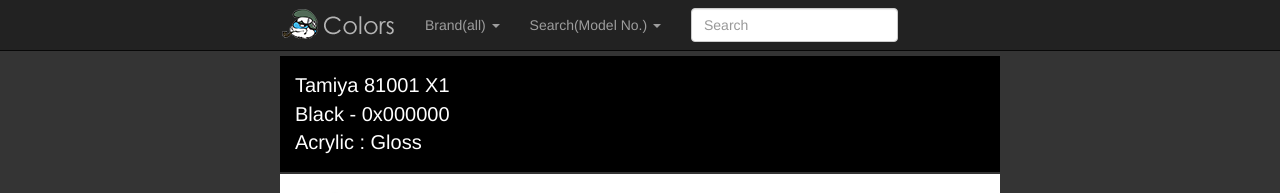
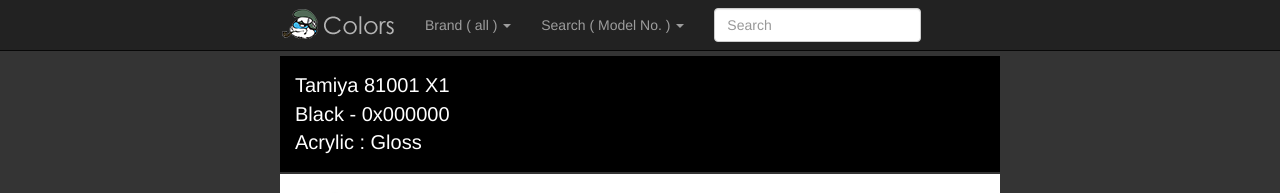
Before and after one commit to JoHwanghee/papas-colors, a Jekyll site: the page built from index.html, in a window 1280 px wide. Shown: the top 193 px of the page. Built offline with Jekyll 4.4.1, drawn with Linux system fonts in a browser that asks for light colours; nearby versions of some CDN libraries; the list of posts is cut into pages by our own code.

Commit message:
fix enter

```diff
--- a/_layouts/default.html
+++ b/_layouts/default.html
@@ -12,7 +12,7 @@
             <ul class="nav navbar-nav">
               <li><img src="{{ site.baseurl }}public/logo.png" style="margin:7px 10px 0 0;"/></li>
               <li class="dropdown">
-                <a href="#" class="dropdown-toggle" data-toggle="dropdown" role="button" aria-expanded="false"><span id="brandLebel">Brand(all)</span> <span class="caret"></span></a>
+                <a href="#" class="dropdown-toggle" data-toggle="dropdown" role="button" aria-expanded="false"><span id="brandLebel">Brand ( all )</span> <span class="caret"></span></a>
                 <ul class="dropdown-menu" role="menu">
                   <li><a href="#" onclick="changeBrand('all');return false;">all</a></li>
                   <li><a href="#" onclick="changeBrand('Tamiya');return false;">Tamiya</a></li>
@@ -23,7 +23,7 @@
                 </ul>
               </li>
               <li class="dropdown">
-                <a href="#" class="dropdown-toggle" data-toggle="dropdown" role="button" aria-expanded="false"><span id="searchLabel">Search(Model No.)</span> <span class="caret"></span></a>
+                <a href="#" class="dropdown-toggle" data-toggle="dropdown" role="button" aria-expanded="false"><span id="searchLabel">Search ( Model No. )</span> <span class="caret"></span></a>
                 <ul class="dropdown-menu" role="menu">
                   <li><a href="#" onclick="changeSearchType('NO');return false;">Model No.</a></li>
                   <li><a href="#" onclick="changeSearchType('NM');return false;">Color Name</a></li>
@@ -32,7 +32,7 @@
               </li>
             </ul>
           	<div class="collapse navbar-collapse">
-          		<form class="navbar-form navbar-left" role="search">
+          		<form class="navbar-form navbar-left" role="search" onSubmit="return false;">
           			<div class="form-group">
           				<input id="searchText" type="text" class="form-control" placeholder="Search">
           			</div>
--- a/public/js/colors.js
+++ b/public/js/colors.js
@@ -169,14 +169,14 @@
 var _gSearchTypeLabel = {"NO":"Model No.","NM":"Color Name","HX":"Hex Code"}
 function changeSearchType(type) {
 	_gSearchType = type;
-	var txt = "Search({type})";
+	var txt = "Search ( {type} )";
 	txt = txt.replace("{type}",_gSearchTypeLabel[type]);
 	$("#searchLabel").text(txt);
 }
 
 function changeBrand(brand) {
 	_gBrand = brand;
-	var txt = "Brand({brand})";
+	var txt = "Brand ( {brand} )";
 	txt = txt.replace("{brand}",brand);
 	$("#brandLebel").text(txt);
 	search($("#searchText").val());
```
